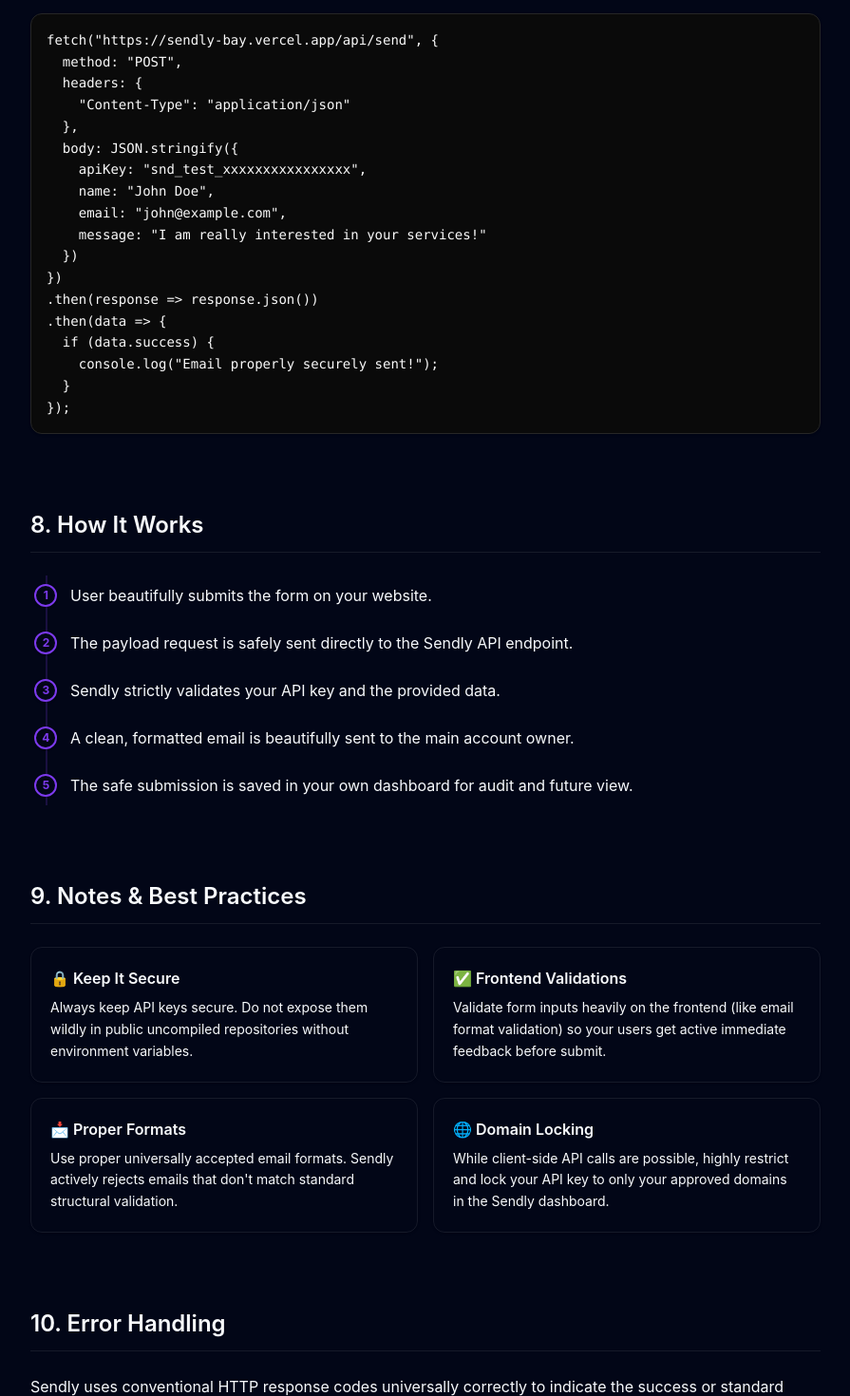
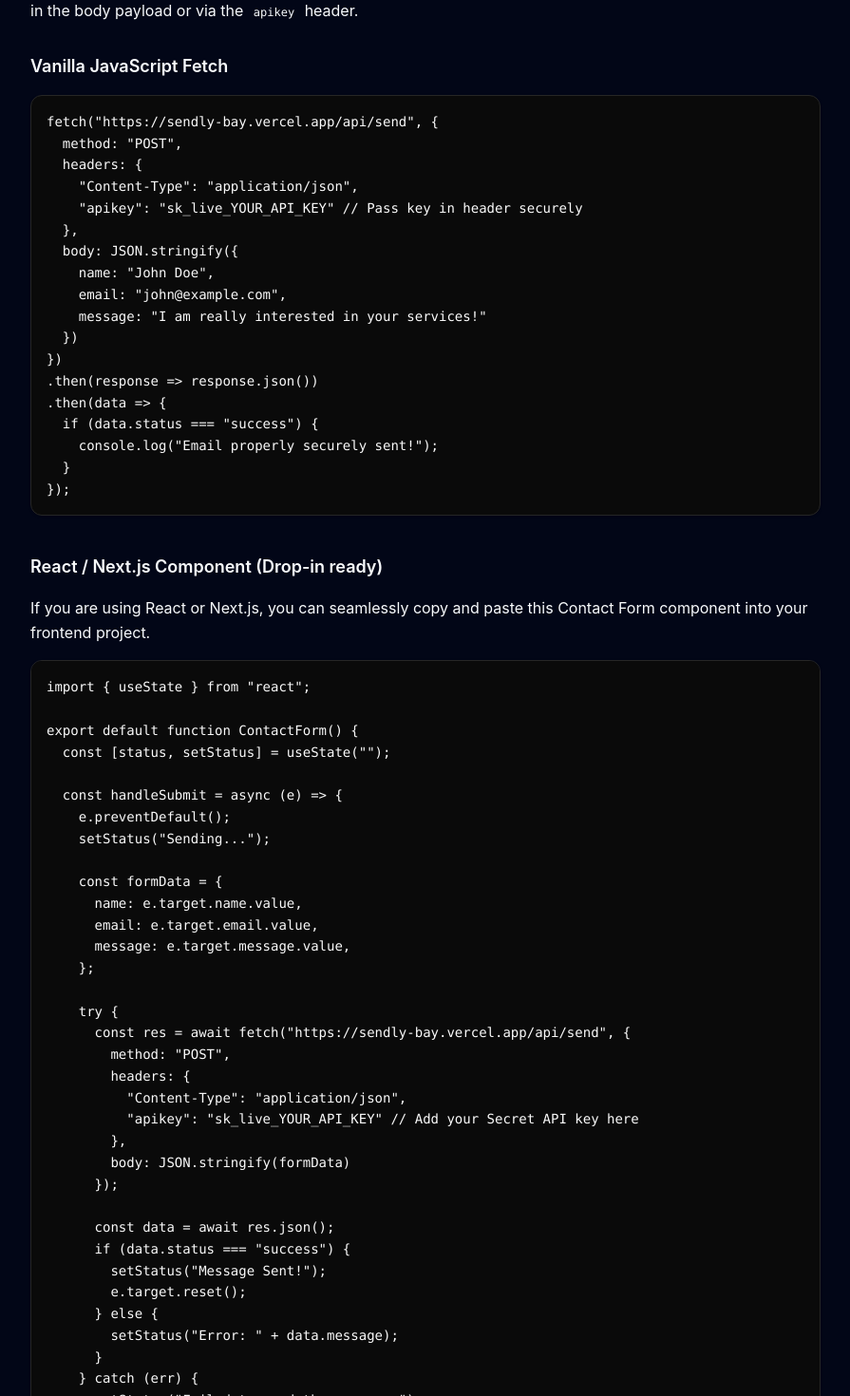
Before and after one commit to sahillll0/sendly, a Next.js app: page /docs in a window 1280 px wide. Shown: the part 3360-4830 px from the top of the page at 95% size, without its empty margins (192-1087 px from the left). Built offline with nearby package versions, Linux system fonts and the light colour scheme.

Commit message:
update0.4

```diff
--- a/next.config.mjs
+++ b/next.config.mjs
@@ -6,11 +6,10 @@
         // Apply these headers to all routes in your API
         source: "/api/:path*",
         headers: [
-          { key: "Access-Control-Allow-Credentials", value: "true" },
           { key: "Access-Control-Allow-Origin", value: "*" }, // Use your specific domain in production instead of "*"
           { key: "Access-Control-Allow-Methods", value: "GET, DELETE, PATCH, POST, PUT, OPTIONS" },
           // Notice we added 'apikey' and 'x-api-key' to the allowed headers list
-          { key: "Access-Control-Allow-Headers", value: "X-CSRF-Token, X-Requested-With, Accept, Accept-Version, Content-Length, Content-MD5, Content-Type, Date, X-Api-Version, apikey, x-api-key" },
+          { key: "Access-Control-Allow-Headers", value: "X-CSRF-Token, X-Requested-With, Accept, Accept-Version, Content-Length, Content-MD5, Content-Type, Date, X-Api-Version, apikey, x-api-key, Authorization" },
         ]
       }
     ]
--- a/src/app/api/send/route.js
+++ b/src/app/api/send/route.js
@@ -10,7 +10,7 @@
     headers: {
       "Access-Control-Allow-Origin": "*",
       "Access-Control-Allow-Methods": "POST, OPTIONS",
-      "Access-Control-Allow-Headers": "Content-Type, x-api-key, Authorization",
+      "Access-Control-Allow-Headers": "Content-Type, x-api-key, apikey, Authorization",
     },
   });
 }
@@ -20,7 +20,7 @@
   const corsHeaders = {
     "Access-Control-Allow-Origin": "*",
     "Access-Control-Allow-Methods": "POST, OPTIONS",
-    "Access-Control-Allow-Headers": "Content-Type, x-api-key, Authorization",
+    "Access-Control-Allow-Headers": "Content-Type, x-api-key, apikey, Authorization",
   };
 
   try {
--- a/src/app/docs/page.js
+++ b/src/app/docs/page.js
@@ -186,21 +186,23 @@
             </p>
           </section>
 
-          {/* 7. Example Request */}
-          <section id="example-request">
+          {/* 7. Integration Examples */}
+          <section id="integration-examples">
             <h2 className="text-2xl font-semibold mb-6 text-foreground border-b border-border pb-3">
-              7. Example Request
+              7. Integration Examples
             </h2>
             <p className="text-muted-foreground mb-4 leading-relaxed">
-              For most JavaScript frameworks, fetching is incredibly straightforward:
+              Here is the best way to integrate Sendly into your existing projects. You can pass the API key either securely in the body payload or via the <code className="text-xs bg-muted px-1.5 py-0.5 rounded">apikey</code> header.
             </p>
+
+            <h3 className="font-semibold text-lg mb-4 text-foreground mt-8">Vanilla JavaScript Fetch</h3>
             <CodeBlock code={`fetch("https://sendly-bay.vercel.app/api/send", {
   method: "POST",
   headers: {
-    "Content-Type": "application/json"
+    "Content-Type": "application/json",
+    "apikey": "sk_live_YOUR_API_KEY" // Pass key in header securely
   },
   body: JSON.stringify({
-    apiKey: "snd_test_xxxxxxxxxxxxxxxx",
     name: "John Doe",
     email: "john@example.com",
     message: "I am really interested in your services!"
@@ -208,10 +210,62 @@
 })
 .then(response => response.json())
 .then(data => {
-  if (data.success) {
+  if (data.status === "success") {
     console.log("Email properly securely sent!");
   }
 });`} />
+
+            <h3 className="font-semibold text-lg mb-4 text-foreground mt-10">React / Next.js Component (Drop-in ready)</h3>
+            <p className="text-muted-foreground mb-4 leading-relaxed">
+              If you are using React or Next.js, you can seamlessly copy and paste this Contact Form component into your frontend project.
+            </p>
+            <CodeBlock code={`import { useState } from "react";
+
+export default function ContactForm() {
+  const [status, setStatus] = useState("");
+
+  const handleSubmit = async (e) => {
+    e.preventDefault();
+    setStatus("Sending...");
+
+    const formData = {
+      name: e.target.name.value,
+      email: e.target.email.value,
+      message: e.target.message.value,
+    };
+
+    try {
+      const res = await fetch("https://sendly-bay.vercel.app/api/send", {
+        method: "POST",
+        headers: {
+          "Content-Type": "application/json",
+          "apikey": "sk_live_YOUR_API_KEY" // Add your Secret API key here
+        },
+        body: JSON.stringify(formData)
+      });
+
+      const data = await res.json();
+      if (data.status === "success") {
+        setStatus("Message Sent!");
+        e.target.reset();
+      } else {
+        setStatus("Error: " + data.message);
+      }
+    } catch (err) {
+      setStatus("Failed to send the message.");
+    }
+  };
+
+  return (
+    <form onSubmit={handleSubmit} style={{ display: 'flex', flexDirection: 'column', gap: '1rem', maxWidth: '400px' }}>
+      <input type="text" name="name" placeholder="Your Name" required style={{ padding: '0.5rem' }} />
+      <input type="email" name="email" placeholder="Your Email" required style={{ padding: '0.5rem' }} />
+      <textarea name="message" placeholder="Your Message" required style={{ padding: '0.5rem', minHeight: '100px' }} />
+      <button type="submit" style={{ padding: '0.5rem', cursor: 'pointer' }}>Submit</button>
+      {status && <p>{status}</p>}
+    </form>
+  );
+}`} />
           </section>
 
           {/* 8. How It Works */}
--- a/src/app/utils/authjwt/validateApiKey.js
+++ b/src/app/utils/authjwt/validateApiKey.js
@@ -7,7 +7,7 @@
   try {
     let apiKey = manualKey;
     if (!apiKey) {
-      apiKey = request.headers.get("x-api-key");
+      apiKey = request.headers.get("x-api-key") || request.headers.get("apikey");
     }
 
     if (!apiKey) {
```
